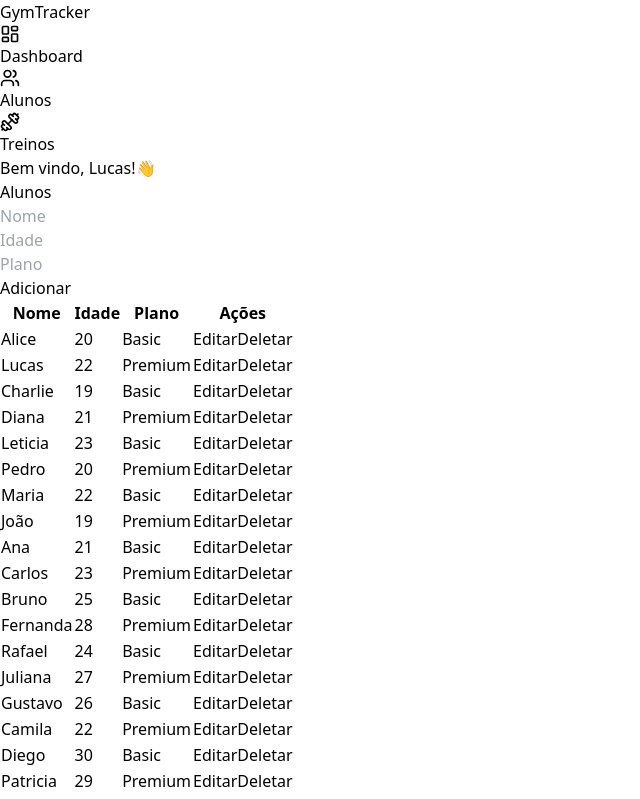
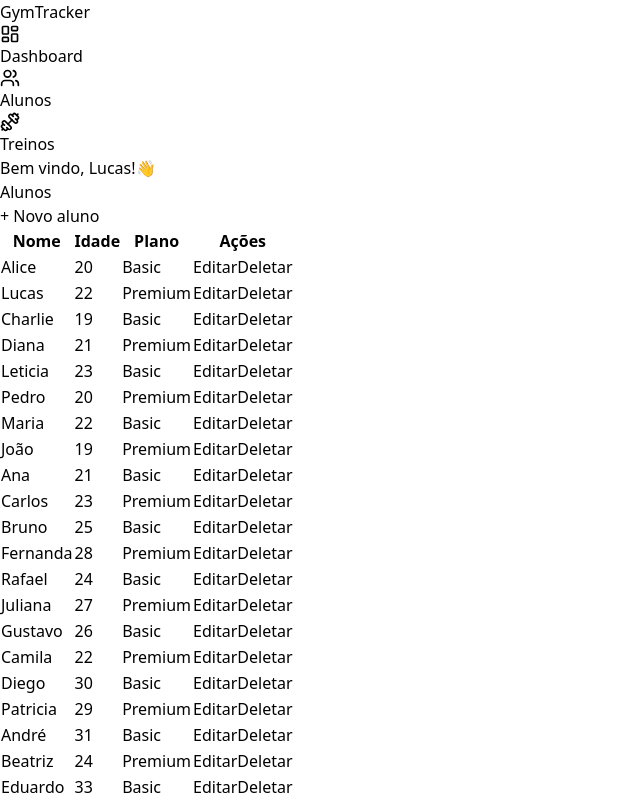
Before and after one commit to lucasvass1/Workout-Flow, a React (Vite) app in the folder Frontend/: page /students in a window 1280 px wide. Shown: the top 799 px of the page, without its empty margins (0-640 px from the left). Built offline with nearby package versions, Linux system fonts and the light colour scheme.

Commit message:
git commit -m: "feat: create modal"

```diff
--- a/Frontend/src/pages/Students.tsx
+++ b/Frontend/src/pages/Students.tsx
@@ -1,15 +1,41 @@
-import { useState } from "react";
+import { useState, type ReactNode } from "react";
 import { type Student } from "../types/students";
 import { students as initialStudents } from "../services/students";
 
 import { useForm } from "react-hook-form";
 import { zodResolver } from "@hookform/resolvers/zod";
-import { studentSchema} from "../Schemas/StudentsSchema";
+import { studentSchema } from "../Schemas/StudentsSchema";
 import type { StudentFormData } from "../Schemas/StudentsSchema";
+
+type ModalProps = {
+  isOpen: boolean;
+  onClose: () => void;
+  children: ReactNode;
+};
+
+function Modal({ isOpen, onClose, children }: ModalProps) {
+  if (!isOpen) return null;
+
+  return (
+    <div className="fixed inset-0 z-50 flex items-center justify-center bg-black/50 p-4">
+      <div className="w-full max-w-lg rounded-xl bg-gray-800 p-6 relative">
+        <button
+          type="button"
+          onClick={onClose}
+          className="absolute top-3 right-3 text-gray-400 hover:text-white"
+        >
+          ✕
+        </button>
+        {children}
+      </div>
+    </div>
+  );
+}
 
 export function Students() {
   const [students, setStudents] = useState<Student[]>(initialStudents);
   const [editingId, setEditingId] = useState<number | null>(null);
+  const [isModalOpen, setIsModalOpen] = useState(false);
 
   const {
     register,
@@ -36,28 +62,27 @@ export function Students() {
     } else {
       setStudents((prev) => {
         const nextId =
-          prev.length > 0 ? Math.max(...prev.map((student) => student.id)) + 1 : 1;
-        const newStudent: Student = {
-          id: nextId,
-          ...data,
-        };
-        return [...prev, newStudent];
+          prev.length > 0
+            ? Math.max(...prev.map((student) => student.id)) + 1
+            : 1;
+        return [...prev, { id: nextId, ...data }];
       });
     }
 
     reset();
+    setIsModalOpen(false);
   }
 
   function handleEdit(student: Student) {
     setEditingId(student.id);
-
-    // preenche o formulário
+    setIsModalOpen(true);
     setValue("name", student.name);
     setValue("age", student.age);
     setValue("plan", student.plan);
   }
 
-  function handleCancelEdit() {
+  function handleCloseModal() {
+    setIsModalOpen(false);
     setEditingId(null);
     reset();
   }
@@ -66,12 +91,26 @@ export function Students() {
     <div className="flex flex-col gap-6">
       <h1 className="text-3xl font-bold">Alunos</h1>
 
+      <button
+        onClick={() => {
+          setIsModalOpen(true);
+          setEditingId(null);
+          reset();
+        }}
+        className="bg-green-600 px-4 py-2 rounded w-fit"
+      >
+        + Novo aluno
+      </button>
 
-      <form
-        onSubmit={handleSubmit(onSubmit)}
-        className="bg-gray-800 p-4 rounded-xl flex gap-3 items-start"
-      >
-        <div className="flex flex-col">
+      <Modal isOpen={isModalOpen} onClose={handleCloseModal}>
+        <h2 className="text-xl font-bold mb-4">
+          {editingId ? "Editar aluno" : "Novo aluno"}
+        </h2>
+
+        <form
+          onSubmit={handleSubmit(onSubmit)}
+          className="flex flex-col gap-3"
+        >
           <input
             {...register("name")}
             placeholder="Nome"
@@ -82,9 +121,7 @@ export function Students() {
               {errors.name.message}
             </span>
           )}
-        </div>
 
-        <div className="flex flex-col">
           <input
             type="number"
             {...register("age", { valueAsNumber: true })}
@@ -96,9 +133,7 @@ export function Students() {
               {errors.age.message}
             </span>
           )}
-        </div>
 
-        <div className="flex flex-col">
           <input
             {...register("plan")}
             placeholder="Plano"
@@ -109,23 +144,12 @@ export function Students() {
               {errors.plan.message}
             </span>
           )}
-        </div>
 
-        <button className="bg-blue-600 px-4 py-2 rounded h-fit">
-          {editingId !== null ? "Atualizar" : "Adicionar"}
-        </button>
-
-        {editingId !== null && (
-          <button
-            type="button"
-            onClick={handleCancelEdit}
-            className="bg-gray-600 px-4 py-2 rounded h-fit"
-          >
-            Cancelar
+          <button className="bg-blue-600 py-2 rounded mt-2">
+            {editingId ? "Atualizar" : "Cadastrar"}
           </button>
-        )}
-      </form>
-
+        </form>
+      </Modal>
 
       <div className="bg-gray-800 p-4 rounded-xl">
         <table className="w-full text-left">
```
Also changed, not shown: Frontend/src/components/Modal.tsx (added, +27 -0 lines).
